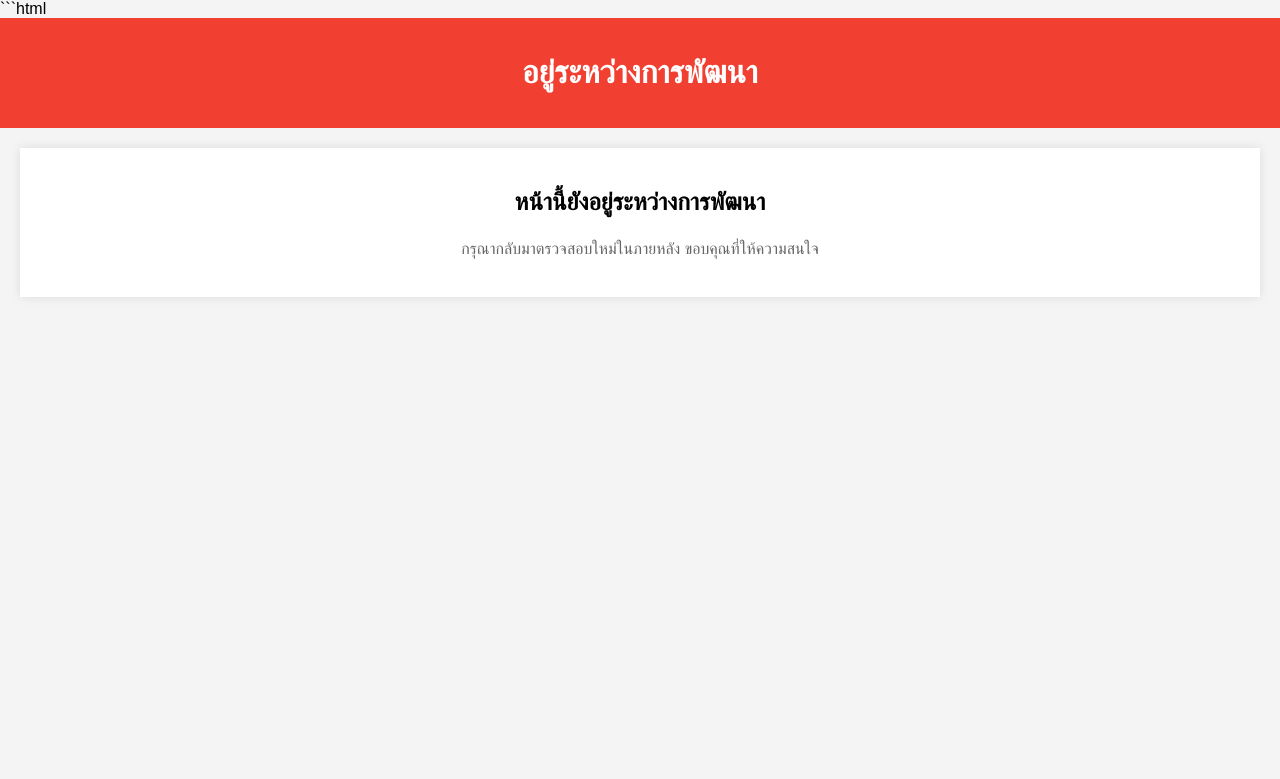
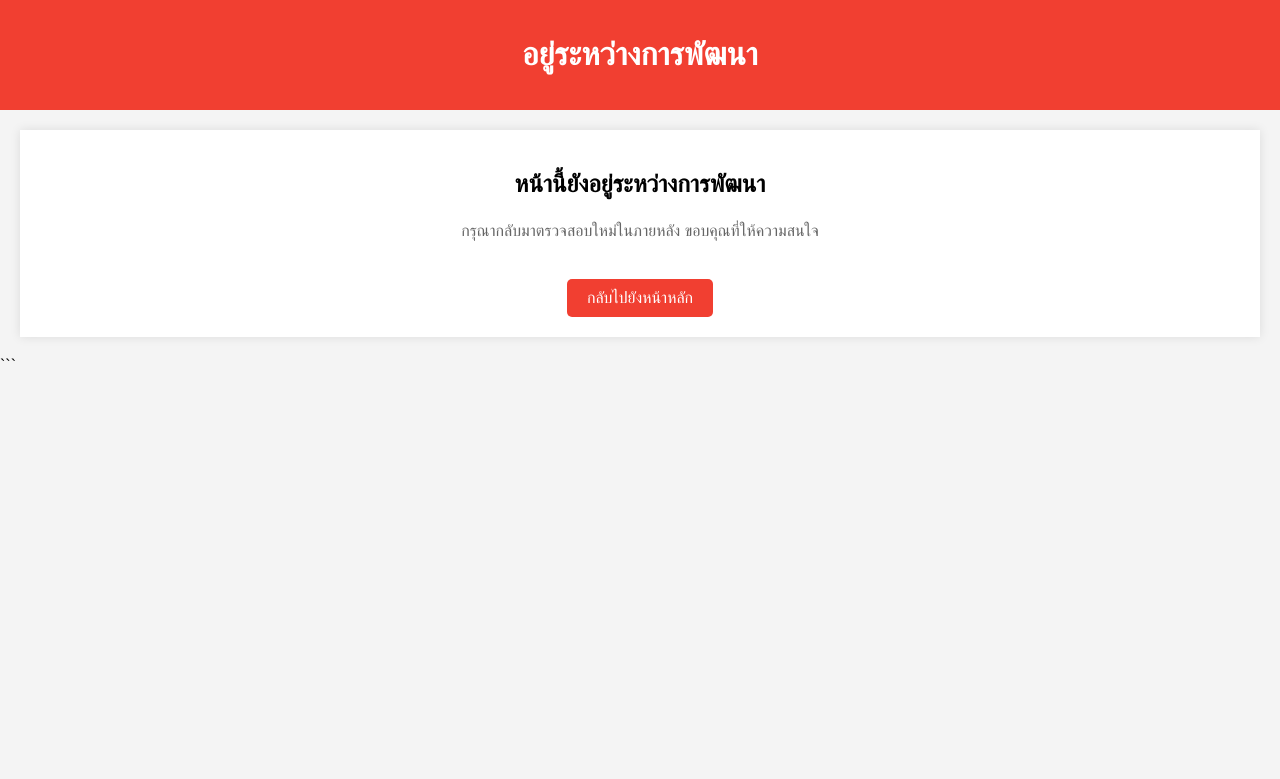
Before and after one commit to Nabsatang02/SciCom-Final, a PHP site: page /construction.php in a window 1280 px wide. Shown: the top 779 px of the page. Run offline with PHP 8.4, Linux system fonts and the light colour scheme.

Commit message:
Add Return to Index Page Button

````diff
--- a/construction.php
+++ b/construction.php
@@ -1,4 +1,3 @@
-```html
 <!DOCTYPE html>
 <html lang="th">
 <head>
@@ -33,6 +32,19 @@
             line-height: 1.6;
             color: #666;
         }
+        .button {
+            display: inline-block;
+            margin-top: 20px;
+            padding: 10px 20px;
+            background-color: #f13f31;
+            color: #fff;
+            text-decoration: none;
+            border-radius: 5px;
+            font-size: 16px;
+        }
+        .button:hover {
+            background-color: #d12e25;
+        }
     </style>
 </head>
 <body>
@@ -44,7 +56,9 @@
     <section>
         <h2>หน้านี้ยังอยู่ระหว่างการพัฒนา</h2>
         <p>กรุณากลับมาตรวจสอบใหม่ในภายหลัง ขอบคุณที่ให้ความสนใจ</p>
+        <a href="index.php" class="button">กลับไปยังหน้าหลัก</a>
     </section>
 
 </body>
 </html>
+```
````
